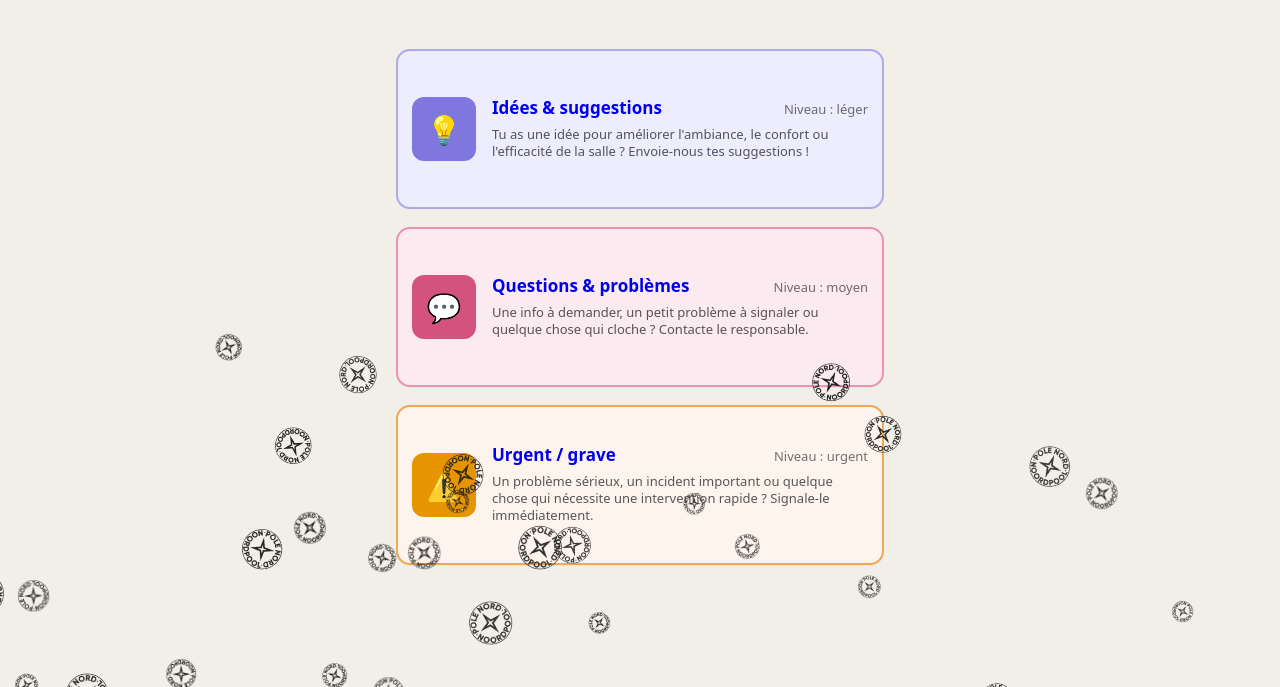
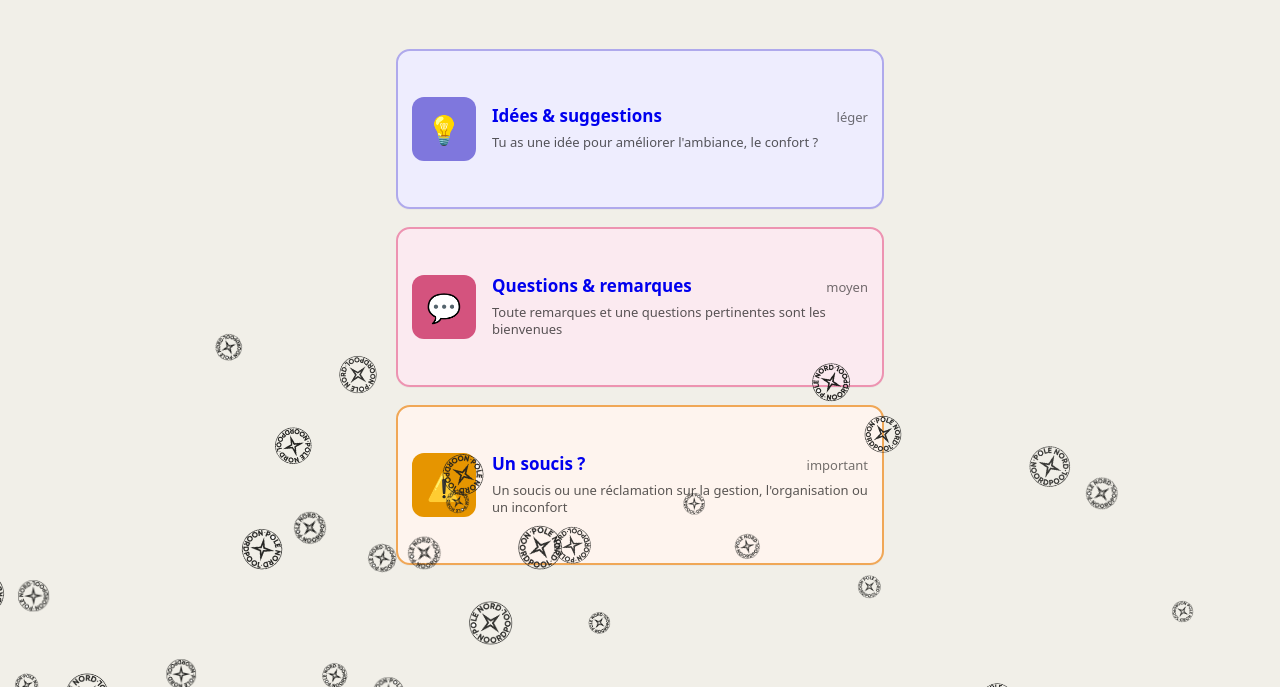
Before and after one commit to rachid-polenord/canal_communication_etude_pole-nord, a plain HTML site: page index.html in a window 1280 px wide. Shown: the part 113-800 px from the top of the page. Drawn offline with Linux system fonts and the light colour scheme.

Commit message:
Update index.html

```diff
--- a/index.html
+++ b/index.html
@@ -147,9 +147,9 @@
         <div class="btn-content">
           <div class="btn-row">
             <div class="btn-label">Idées &amp; suggestions</div>
-            <div class="btn-sub">Niveau : léger</div>
+            <div class="btn-sub">léger</div>
           </div>
-          <div class="btn-desc">Tu as une idée pour améliorer l'ambiance, le confort ou l'efficacité de la salle ? Envoie-nous tes suggestions !</div>
+          <div class="btn-desc">Tu as une idée pour améliorer l'ambiance, le confort ?</div>
         </div>
       </a>
 
@@ -158,10 +158,10 @@
         <div class="btn-icon">💬</div>
         <div class="btn-content">
           <div class="btn-row">
-            <div class="btn-label">Questions &amp; problèmes</div>
-            <div class="btn-sub">Niveau : moyen</div>
+            <div class="btn-label">Questions &amp; remarques</div>
+            <div class="btn-sub"> moyen</div>
           </div>
-          <div class="btn-desc">Une info à demander, un petit problème à signaler ou quelque chose qui cloche ? Contacte le responsable.</div>
+          <div class="btn-desc">Toute remarques et une questions pertinentes sont les bienvenues </div>
         </div>
       </a>
 
@@ -169,10 +169,10 @@
         <div class="btn-icon">⚠️</div>
         <div class="btn-content">
           <div class="btn-row">
-            <div class="btn-label">Urgent / grave</div>
-            <div class="btn-sub">Niveau : urgent</div>
+            <div class="btn-label">Un soucis ?</div>
+            <div class="btn-sub">important</div>
           </div>
-          <div class="btn-desc">Un problème sérieux, un incident important ou quelque chose qui nécessite une intervention rapide ? Signale-le immédiatement.</div>
+          <div class="btn-desc">Un soucis ou une réclamation sur la gestion, l'organisation ou un inconfort </div>
         </div>
       </a>
     </div>
```
